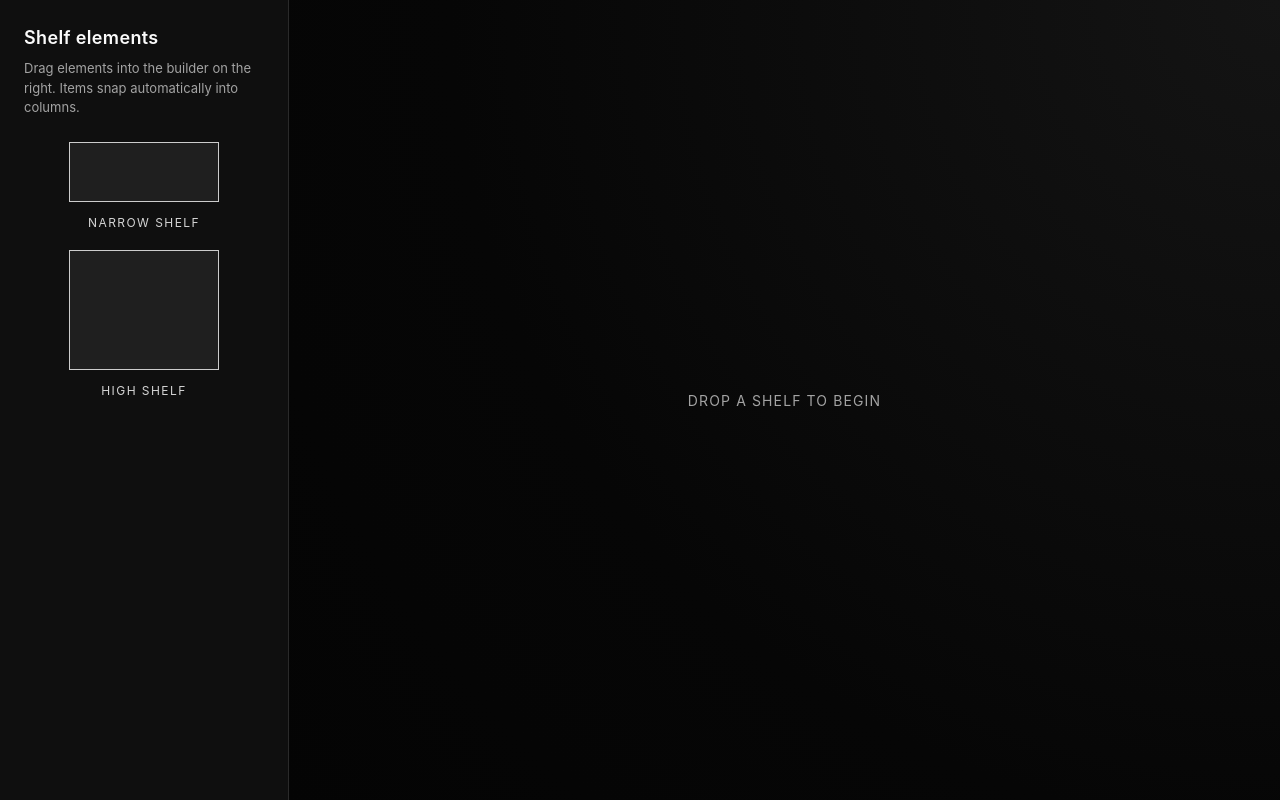
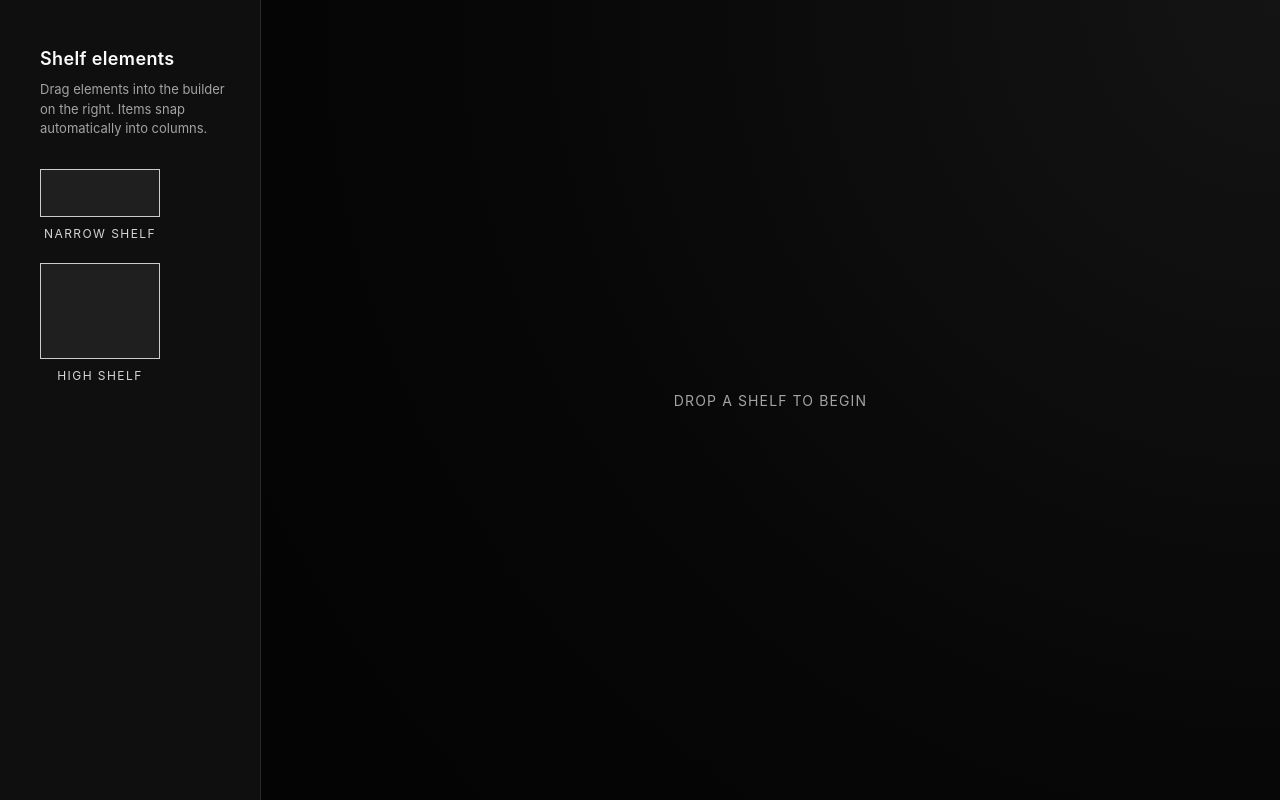
Before and after one commit to Scr1pting/lagertool, a React (Vite) app: page / in a window 1280 px wide. Built offline with nearby package versions, Linux system fonts and the light colour scheme.

Commit message:
Add removability of elements

```diff
--- a/src/features/shelves/components/Canvas.module.css
+++ b/src/features/shelves/components/Canvas.module.css
@@ -18,37 +18,17 @@
 }
 
 .columnsArea {
-  position: relative;
-  flex: 1;
   display: flex;
   justify-content: center;
   align-items: flex-end;
-  gap: 0;
-  min-height: 100%;
+  flex-shrink: 0;
+  min-height: 360px;
 }
 
 .edgeDropZone {
-  position: absolute;
-  top: 0;
-  bottom: 0;
-  width: max(100%, 180px);
-  pointer-events: none;
-}
-
-.edgeDropZoneLeft {
-  left: 0;
-  transform: translateX(-50%);
-}
-
-.edgeDropZoneRight {
-  right: 0;
-  transform: translateX(50%);
-}
-
-.emptyDropZone {
-  position: absolute;
-  inset: 0;
-  pointer-events: none;
+  flex: 1;
+  min-width: 80px;
+  align-self: stretch;
 }
 
 .boardEmpty {
--- a/src/features/shelves/components/Canvas.tsx
+++ b/src/features/shelves/components/Canvas.tsx
@@ -44,19 +44,7 @@ const EdgeDropZone = ({ position }: { position: 'left' | 'right' }) => {
     data: { kind: 'edge', position } satisfies DropTargetData,
   });
 
-  const variantClass = position === 'left' ? styles.edgeDropZoneLeft : styles.edgeDropZoneRight;
-
-  return <div ref={setNodeRef} className={`${styles.edgeDropZone} ${variantClass}`} />;
-};
-
-
-const EmptyBoardDropZone = () => {
-  const { setNodeRef } = useDroppable({
-    id: 'board-empty',
-    data: { kind: 'edge', position: 'right' } satisfies DropTargetData,
-  });
-
-  return <div ref={setNodeRef} className={styles.emptyDropZone} />;
+  return <div ref={setNodeRef} className={styles.edgeDropZone} />;
 };
 
 
@@ -64,23 +52,21 @@ const Canvas = ({ columns }: { columns : ShelfColumn[] }) => {
   return (
     <section className={styles.board}>
       <div className={styles.workspace} role="grid" aria-label="Shelf builder workspace">
-        <div className={styles.columnsArea}>
-          <EdgeDropZone position="left" />
-
         {columns.length === 0 && (
           <div className={styles.boardEmpty}>
             <span className={styles.boardEmptyText}>Drop a shelf to begin</span>
           </div>
         )}
 
-          {columns.length === 0 && <EmptyBoardDropZone />}
+        <EdgeDropZone position="left" />
 
+        <div className={styles.columnsArea}>
           {columns.map((column) => (
             <CanvasColumn key={column.id} column={column} />
           ))}
+        </div>
 
         <EdgeDropZone position="right" />
-        </div>
       </div>
     </section>
   );
--- a/src/features/shelves/components/Palette.module.css
+++ b/src/features/shelves/components/Palette.module.css
@@ -1,17 +1,18 @@
 .palette {
-  width: 240px;
+  position: relative;
+  width: 200px;
+  height: 100%;
+  gap: 30px;
+  padding: 45px 20px 30px 40px;
   display: flex;
   flex-direction: column;
-  gap: 24px;
-  padding: 24px;
   background: #0f0f0f;
   border: none;
   border-right: 1px solid #2a2a2a;
   box-shadow: none;
-  position: relative;
-  height: 100%;
   flex-shrink: 0;
   align-self: stretch;
+  align-items: flex-start;
   overflow: hidden;
 }
 
@@ -33,14 +34,14 @@
 .paletteList {
   display: flex;
   flex-direction: column;
-  gap: 18px;
+  gap: 20px;
 }
 
 .paletteItem {
   display: flex;
   flex-direction: column;
   align-items: center;
-  gap: 12px;
+  gap: 8px;
 }
 
 .paletteCaption {
--- a/src/features/shelves/util/shelfUnits.ts
+++ b/src/features/shelves/util/shelfUnits.ts
@@ -1,4 +1,4 @@
-export const ELEMENT_WIDTH = 150;
+export const ELEMENT_WIDTH = 120;
 export const BASE_HEIGHT = ELEMENT_WIDTH * 0.4; // 0.4:1 ratio
 export const TALL_HEIGHT = ELEMENT_WIDTH * 0.8; // 0.8:1 ratio
 export const MAX_STACK_UNITS = 10; // expressed in base-height units (0.4 ratio each)
--- a/src/pages/ShelfBuilder.tsx
+++ b/src/pages/ShelfBuilder.tsx
@@ -93,10 +93,26 @@ const ShelfBuilder = () => {
 
       setActiveDrag(null);
 
-      if (!activeData || !overData) {
+      if (!activeData) {
         return;
       }
 
+      // Remove elements that are moved outside the drag area
+      if (!overData) {
+        if (activeData.source === 'board') {
+          setColumns((previousColumns) => {
+            return previousColumns
+              .map((column) => ({
+                ...column,
+                pieces: column.pieces.filter((piece) => piece.id !== activeData.pieceId),
+              }))
+              .filter((column) => column.pieces.length > 0); // Also remove empty columns
+          });
+        }
+        return;
+      }
+
+      // Handle moving elements from the palette into the canvas
       if (activeData.source === 'palette') {
         const definition = ITEM_CATALOG[activeData.itemType];
         const newPiece: ShelfItem = {
@@ -113,8 +129,9 @@ const ShelfBuilder = () => {
           return nextColumns;
         });
         return;
-      }
 
+      // Handle moving elements from one position to another
+      } else {
         setColumns((previousColumns) => {
           const originColumnIndex = previousColumns.findIndex(
             (column) => column.id === activeData.columnId
@@ -141,6 +158,7 @@ const ShelfBuilder = () => {
           const nextColumns = placePiece(columnsWithoutPiece, movingPiece, overData);
           return nextColumns?.filter((column) => column.pieces.length > 0) ?? previousColumns;
         });
+      }
     },
     []
   );
@@ -169,10 +187,8 @@ const ShelfBuilder = () => {
       return null;
     }
 
-    const definition = ITEM_CATALOG[pieceType];
-
     return (
-      <ShelfPieceInner itemDef={definition} />
+      <ShelfPieceInner itemDef={ITEM_CATALOG[pieceType]} />
     );
   }, [activeDrag, columns]);
 
```
Lines whose indentation alone changed are shown as unchanged.
